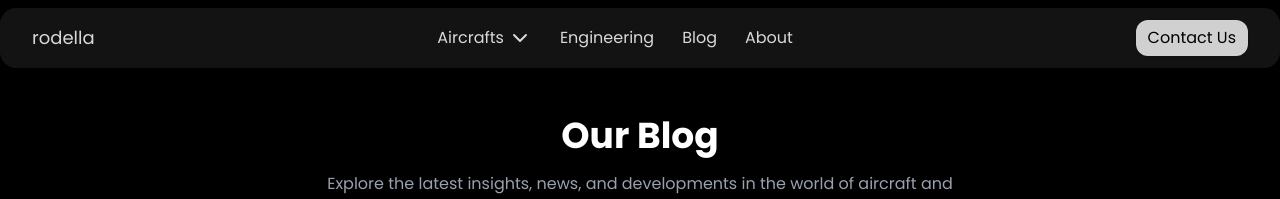
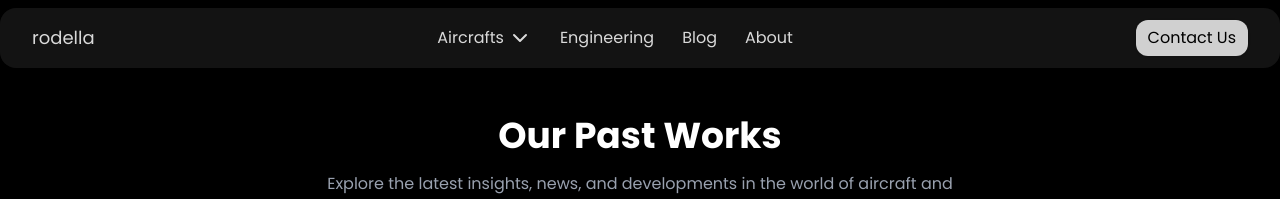
Before and after one commit to Devmangrani/JobSewa, a React (Vite) app in the folder rodella-website/: page /blog in a window 1280 px wide. Shown: the top 199 px of the page. Built offline with nearby package versions, Linux system fonts and the light colour scheme.

Commit message:
added a comment specifying its a past work data file

```diff
--- a/rodella-website/src/pages/Blog.jsx
+++ b/rodella-website/src/pages/Blog.jsx
@@ -98,7 +98,7 @@ const Blog = () => {
 
       {/* Page Header */}
       <div className="text-center py-12">
-        <h1 className="text-4xl font-bold mb-4">Our Blog</h1>
+        <h1 className="text-4xl font-bold mb-4">Our Past Works</h1>
         <p className="text-gray-400 max-w-2xl mx-auto">
           Explore the latest insights, news, and developments in the world of
           aircraft and drone technology
```
